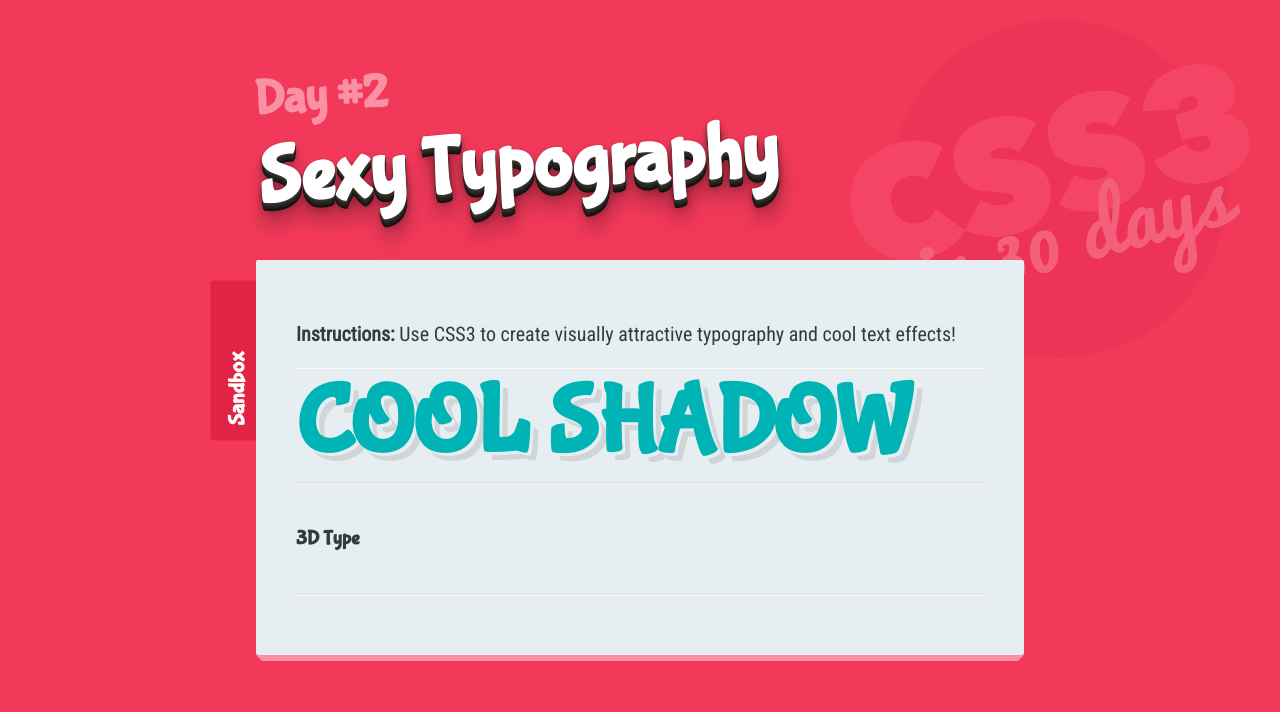
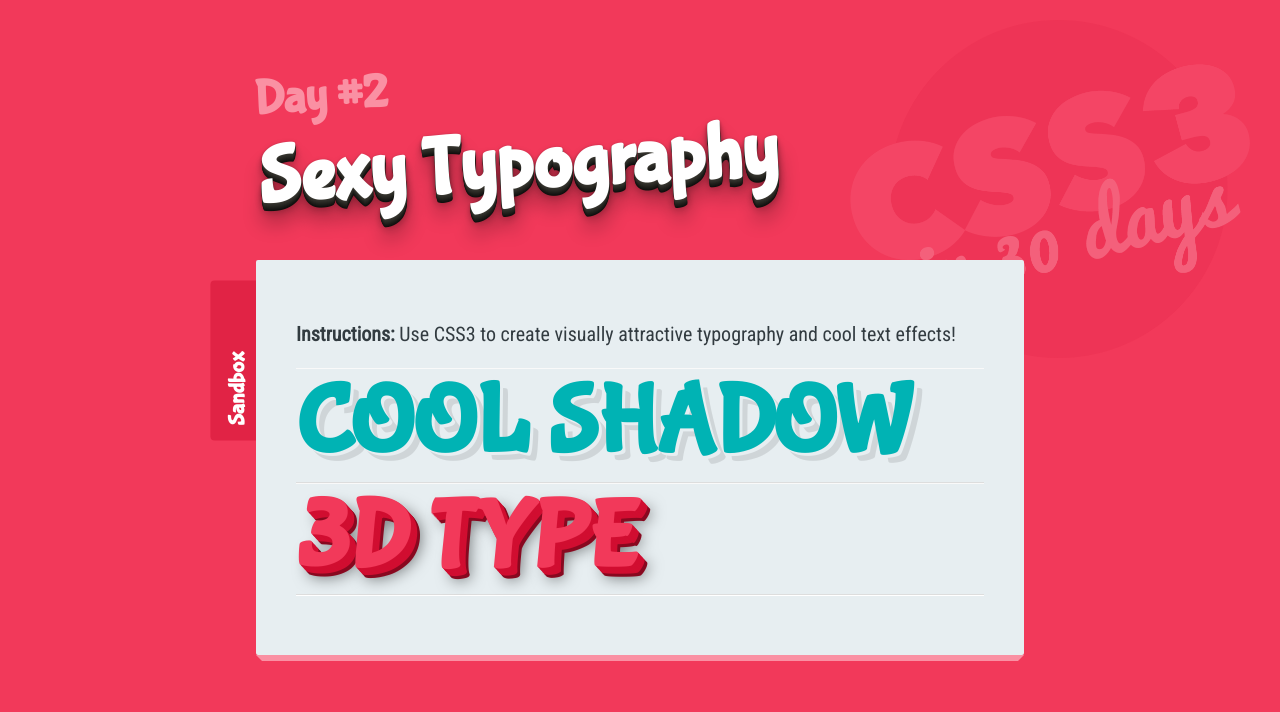
Before and after one commit to Annie-Huang/css3-in-30-days, a website: page 2-SexyTypography/index.html in a window 1280 px wide. Shown: the top 712 px of the page. Drawn offline with Linux system fonts and the light colour scheme; a web font is replaced by a local one.

Commit message:
Create the 3D typography.

```diff
--- a/2-SexyTypography/sandbox.css
+++ b/2-SexyTypography/sandbox.css
@@ -19,3 +19,37 @@
     */
     text-shadow: 3px 3px 0 #e7eef1, 8px 8px 0 rgba(0,0,0,0.1);
 }
+
+.threedee-typo {
+    font-size: 6rem;
+    text-transform: uppercase;
+    color: #f2395a;
+    /*
+      skew(ax, ay)
+      ax : Is an <angle> representing the angle to use to distort the element along the abscissa.
+      ay : Is an <angle> representing the angle to use to distort the element along the ordinate.
+      ax: -5deg means the top of the letters move to the right for 5 degs while keep the bottom unmoved.
+      ay: -5deg means the left of the letters move downwards for 5 degs while keep the right unmoved.
+
+      Together with the rotate, it looks like Italic, except when you do mouse select, the selection part will be Italic as well.
+    */
+    -webkit-transform: skew(0deg, -5deg) rotate(5deg);
+    transform: skew(0deg, -5deg) rotate(5deg);
+
+    /* Not sure why the author wants to change it because By default, the origin of a transform is center.*/
+    -webkit-transform-origin: center center;
+    transform-origin: center center;
+
+    /*offset-x | offset-y | blur-radius | color*/
+    text-shadow: 1px 1px #d10e31,
+                 2px 2px #d10e31,
+                 3px 3px #d10e31,
+                 4px 4px #d10e31,
+                 5px 5px #d10e31,
+                 6px 6px #d10e31,
+                 7px 7px #d10e31,
+                 8px 8px #890920,   /* The last bit is dark red so it looks like embedded into the surface. */
+                 9px 9px #890920,
+                 10px 10px #890920,
+                 11px 11px 15px rgba(0,0,0,0.5); /* rgab(0,0,0) is black color */
+}
```
